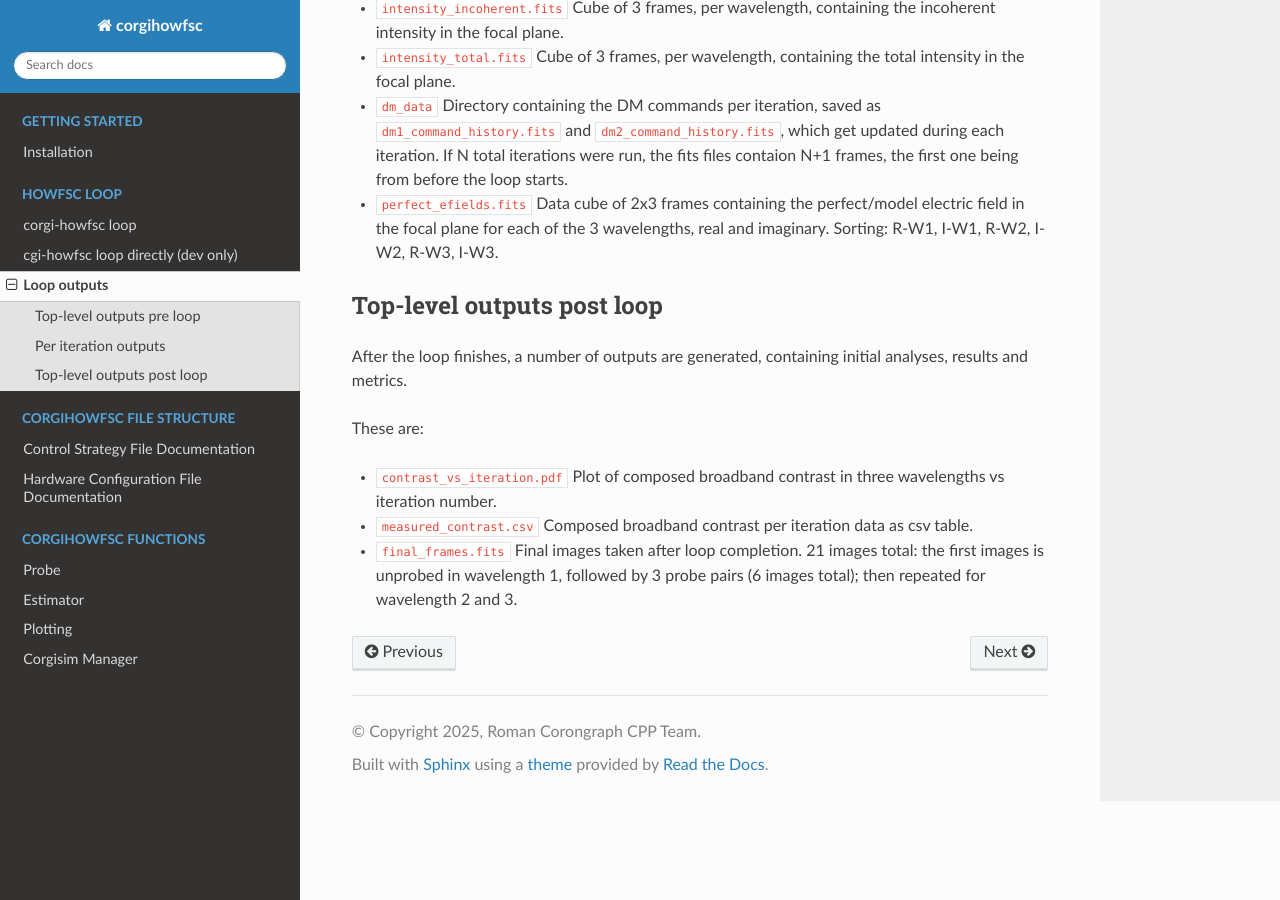
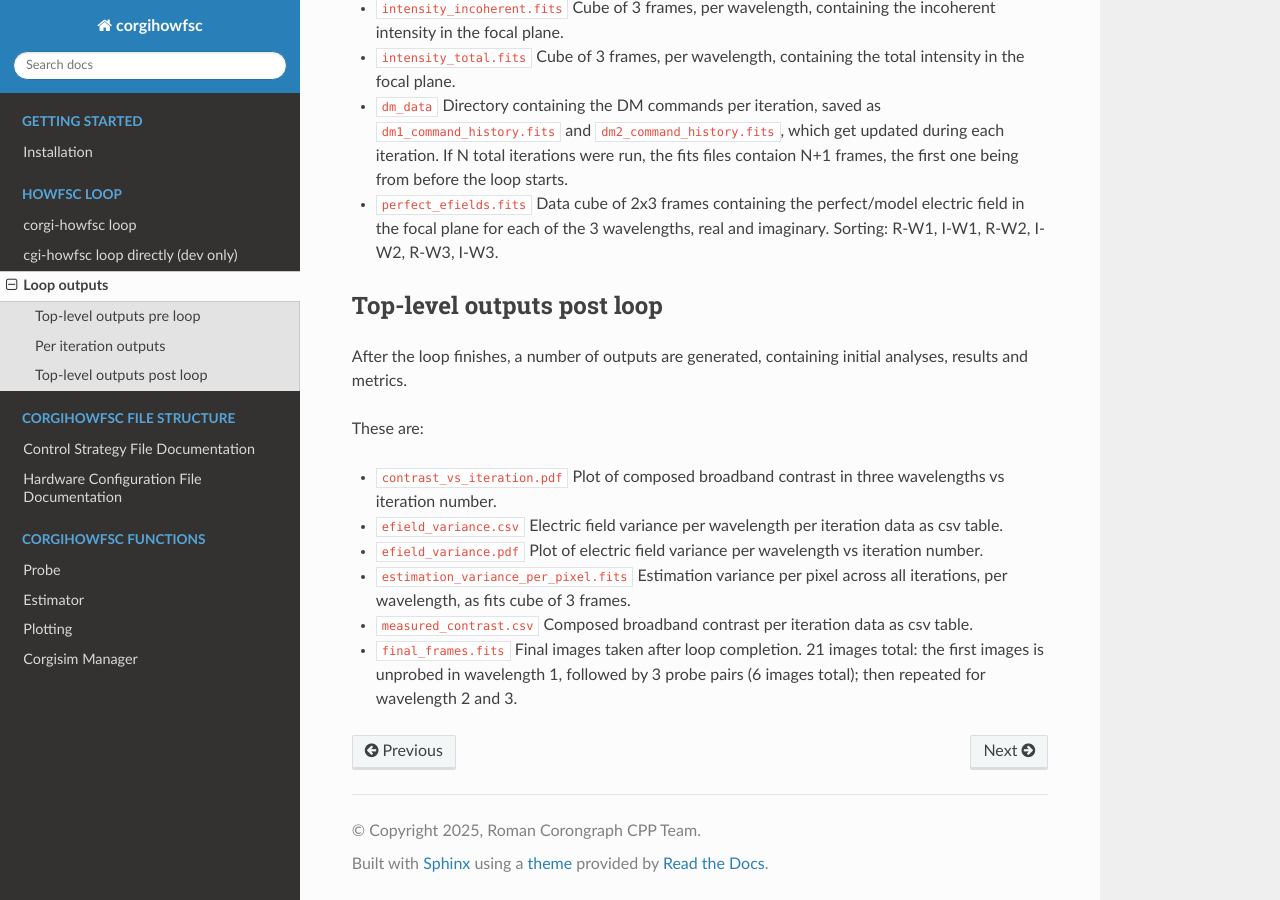
Before and after one commit to roman-corgi/corgihowfsc, a Sphinx documentation site: the page built from docs/source/loop_outputs.md, in a window 1280 px wide and 900 px high, scrolled down 760 px. Built offline with Sphinx 7.4.7 and the Read the Docs theme 3.1.0, drawn with Linux system fonts in a browser that asks for light colours.

Commit message:
Add docs for new outputs

```diff
--- a/docs/source/loop_outputs.md
+++ b/docs/source/loop_outputs.md
@@ -32,6 +32,12 @@ After the loop finishes, a number of outputs are generated, containing initial a
 These are:
 - `contrast_vs_iteration.pdf`
     Plot of composed broadband contrast in three wavelengths vs iteration number.
+- `efield_variance.csv`
+    Electric field variance per wavelength per iteration data as csv table.
+- `efield_variance.pdf`
+    Plot of electric field variance per wavelength vs iteration number.
+- `estimation_variance_per_pixel.fits`
+    Estimation variance per pixel across all iterations, per wavelength, as fits cube of 3 frames.
 - `measured_contrast.csv`
     Composed broadband contrast per iteration data as csv table.
 - `final_frames.fits`
```
